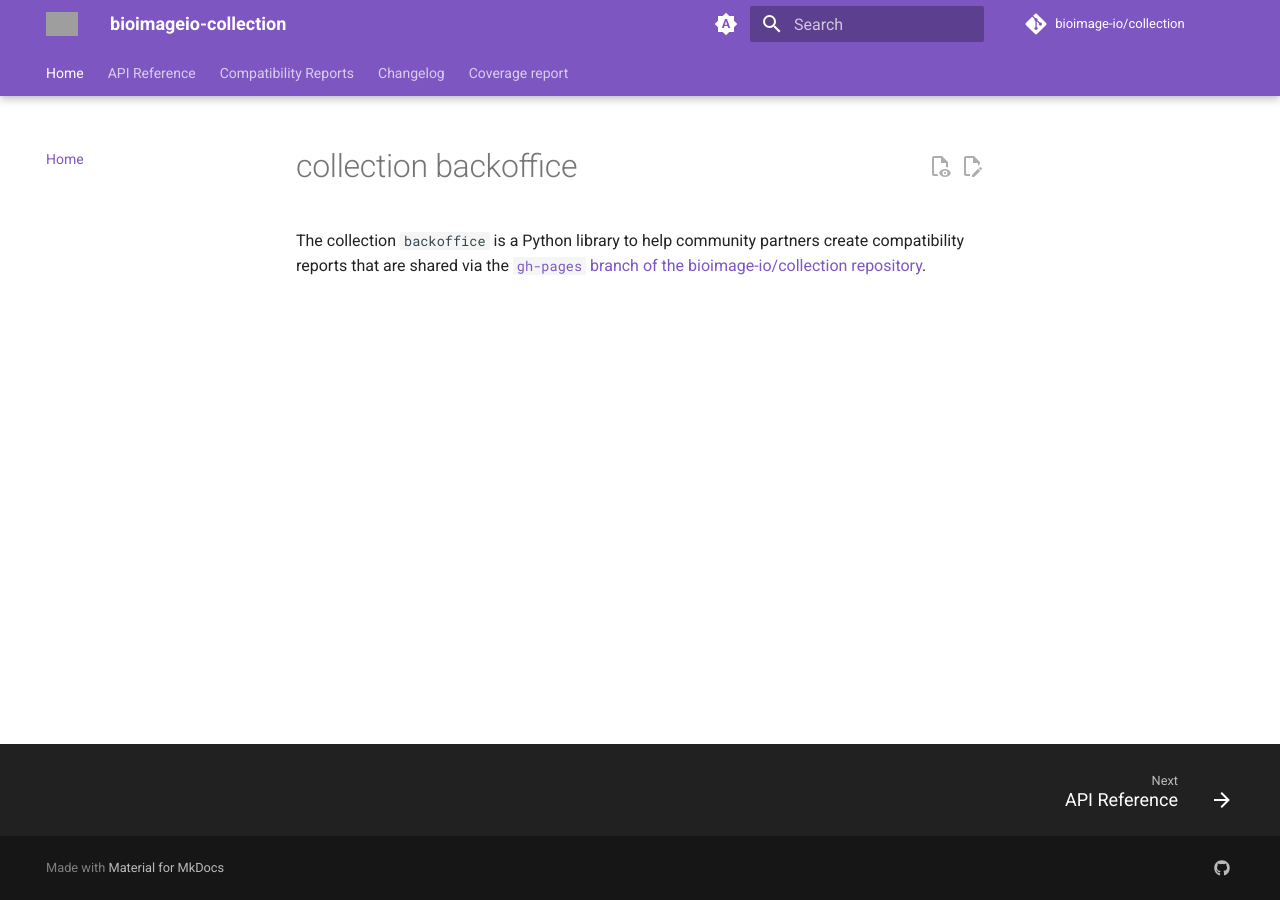
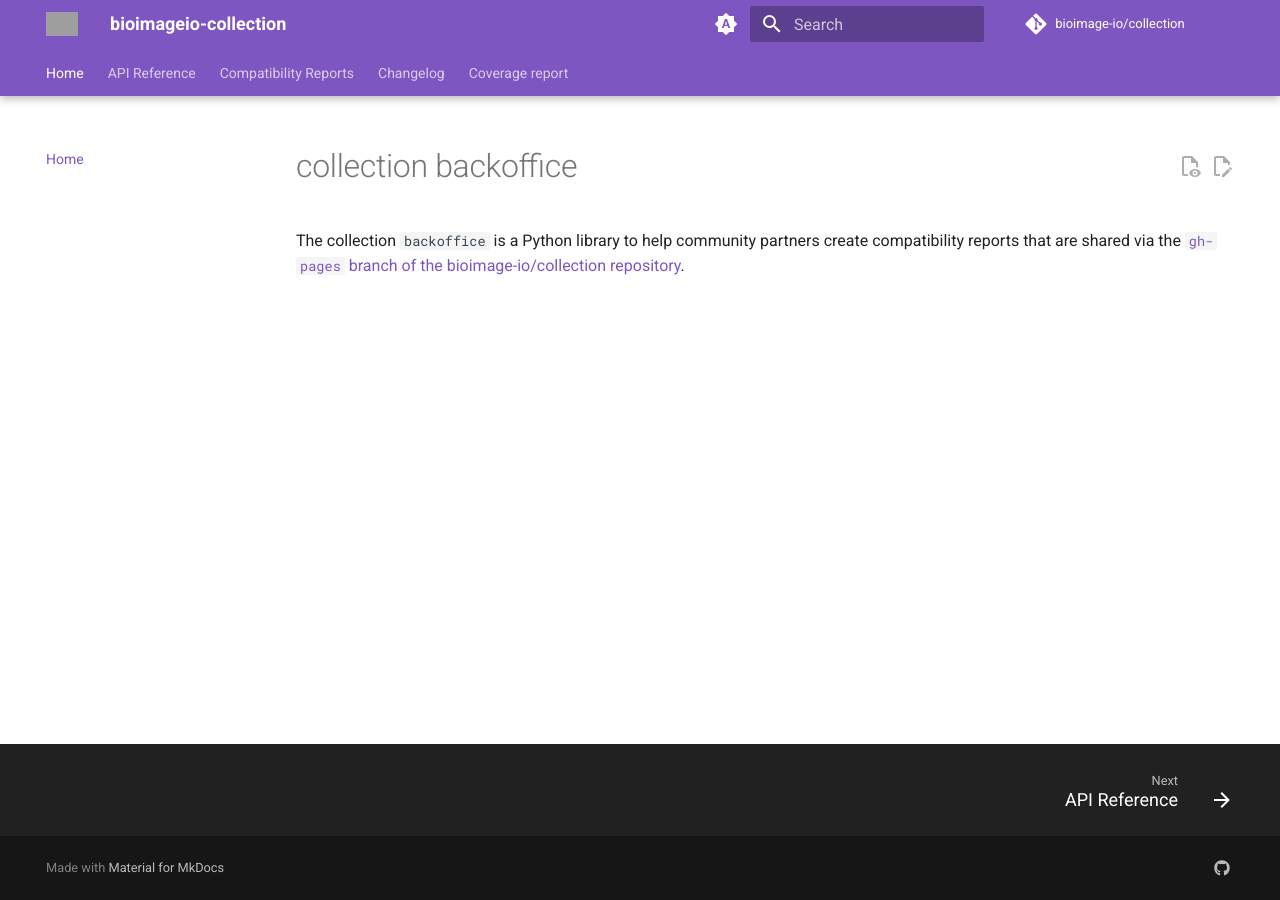
Before and after one commit to bioimage-io/collection, an MkDocs documentation site: the page built from docs/index.md, in a window 1280 px wide. Built offline with MkDocs 1.6.1 and Material for MkDocs 9.7.7, drawn with Linux system fonts in a browser that asks for light colours; comment, search, counter and statistics services are not loaded; the version menu is left out; grey boxes are pictures that could not be loaded.

Commit message:
improve docs

```diff
--- a/mkdocs.yml
+++ b/mkdocs.yml
@@ -15,45 +15,30 @@
     - content.action.view
     - content.code.annotate
     - content.code.copy
+    - content.code.select
+    - content.footnote.tooltips
+    - content.tabs.link
     - content.tooltips
+    - header.autohide
+    - navigation.expand
     - navigation.footer
+    # - navigation.indexes
+    - navigation.instant
+    - navigation.instant.prefetch
     - navigation.instant.preview
+    - navigation.instant.progress
     - navigation.path
-    - navigation.sections
+    # - navigation.prune
+    # - navigation.sections
     - navigation.tabs
     - navigation.tabs.sticky
     - navigation.top
+    - navigation.tracking
     - search.highlight
+    - search.share
     - search.suggest
     - toc.follow
-  # features:
-  #   - announce.dismiss
-  #   - content.action.edit
-  #   - content.action.view
-  #   - content.code.annotate
-  #   - content.code.copy
-  #   # - content.code.select
-  #   # - content.footnote.tooltips
-  #   # - content.tabs.link
-  #   - content.tooltips
-  #   # - header.autohide
-  #   # - navigation.expand
-  #   - navigation.footer
-  #   - navigation.indexes
-  #   # - navigation.instant
-  #   # - navigation.instant.prefetch
-  #   # - navigation.instant.progress
-  #   # - navigation.prune
-  #   - navigation.sections
-  #   - navigation.tabs
-  #   # - navigation.tabs.sticky
-  #   - navigation.top
-  #   - navigation.tracking
-  #   - search.highlight
-  #   - search.share
-  #   - search.suggest
-  #   - toc.follow
-  #   # - toc.integrate
+    - toc.integrate
 
   palette:
     - media: '(prefers-color-scheme)'
```
Also changed, not shown: docs/api.md (+2 -2 lines).
